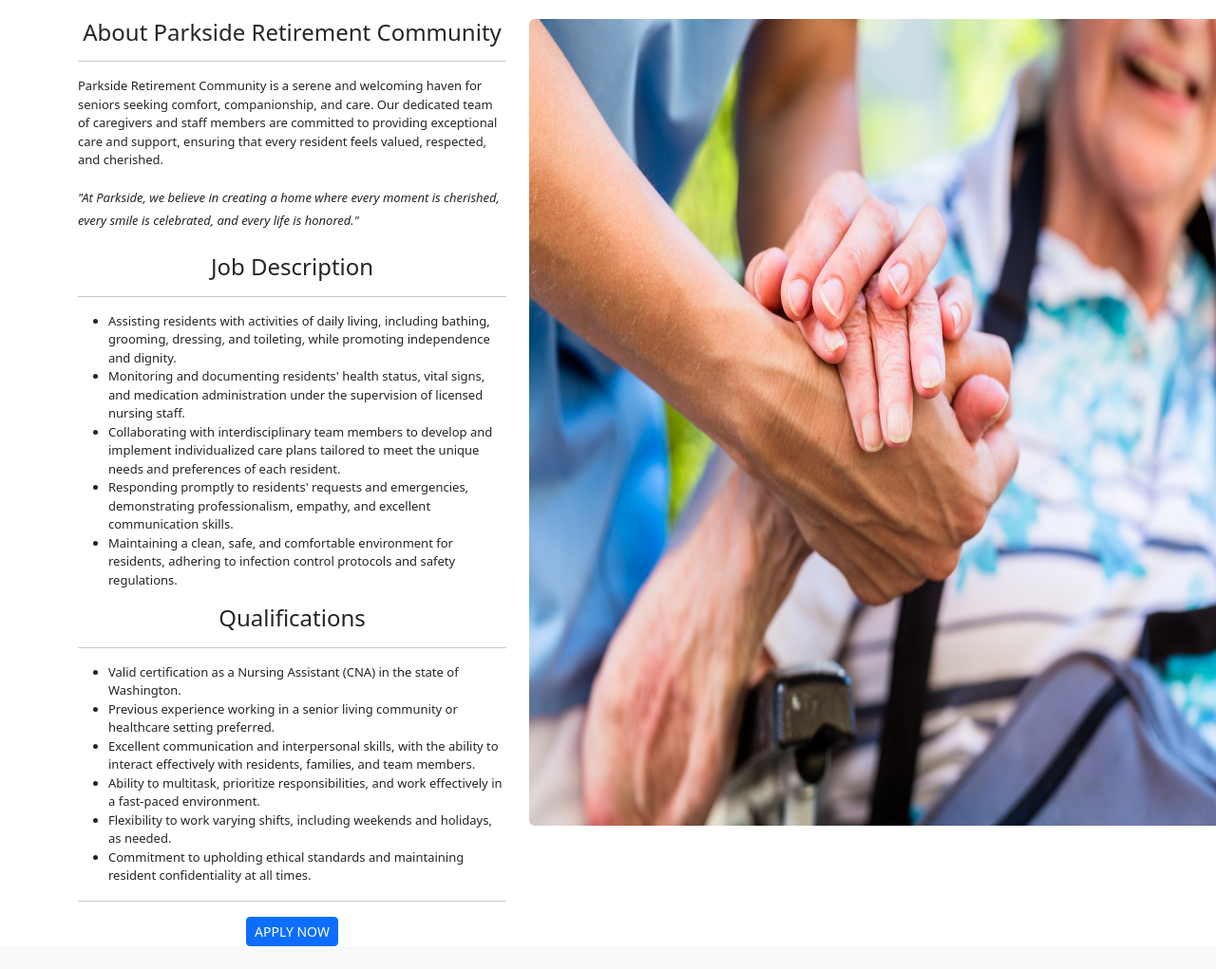
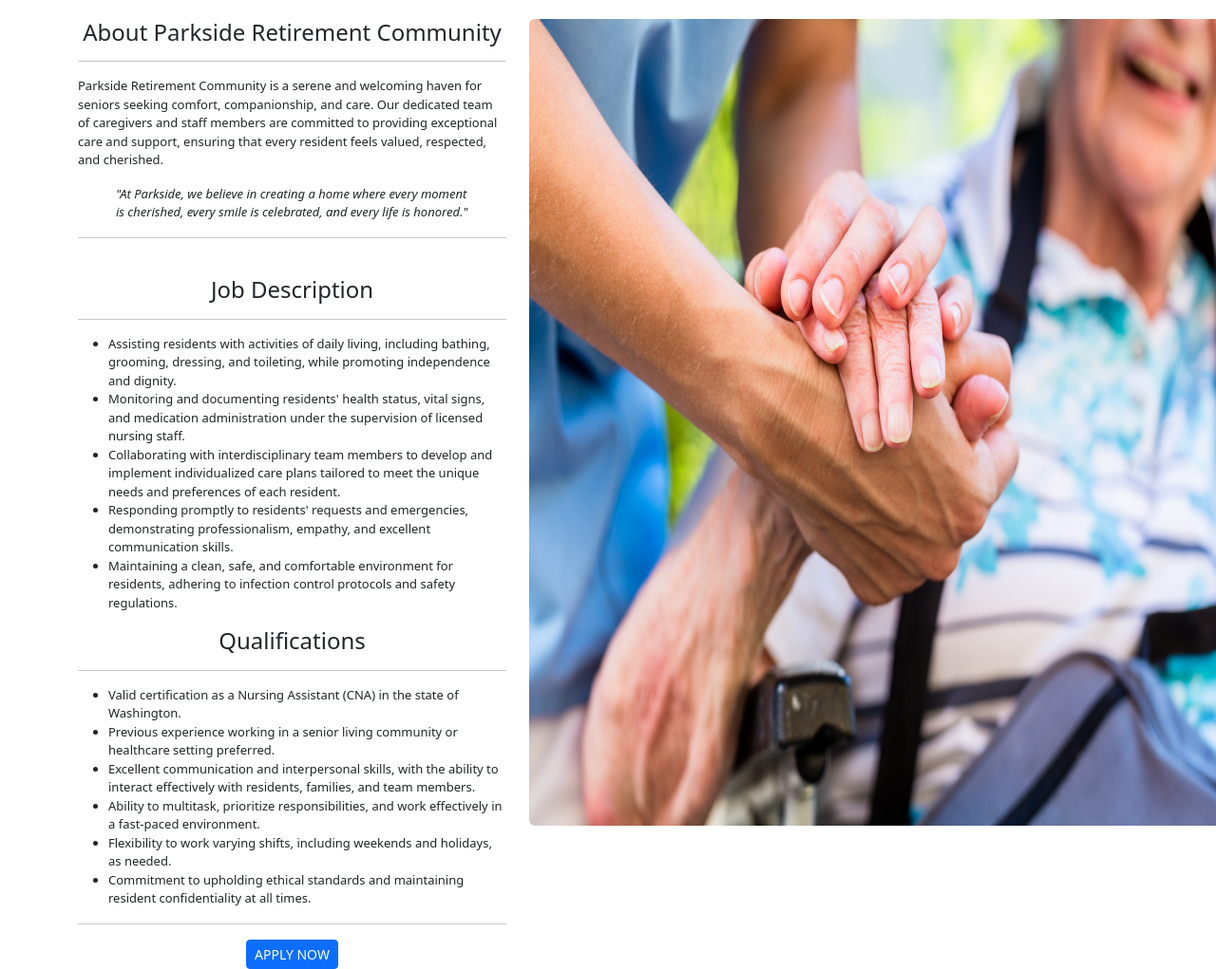
Before and after one commit to RaiuXL/application, a PHP site: page /views/home.html in a window 1280 px wide; the page is wider, and only the part inside the window is pictured. Shown: the part 135-1156 px from the top of that part at 95% size. Before the commit the page ends 1132 px from the top of that part, so only its background shows below. Run offline with PHP 8.4, Linux system fonts and the light colour scheme.

Commit message:
Updated Home Page, added comments ontop of php and html files

```diff
--- a/styles/styles.css
+++ b/styles/styles.css
@@ -1,12 +1,9 @@
-/*Located in Nav*/
 .companyPosition{
     font-size: 18px;
 }
 .positionInfo{
     font-size: 13px;
 }
-
-
 img {
     border-radius: 6px;
 }
@@ -23,5 +20,11 @@ img {
     font-size: 13px;
 }
 .jobListingText .button-container {
-    text-align: center; /* Center align the content */
+    text-align: center;
 }
+.jobListingText em {
+    font-style: italic;
+    margin-left: 40px;
+    margin-right: 40px;
+    display: block;
+}
--- a/views/home.html
+++ b/views/home.html
@@ -1,3 +1,8 @@
+<!--
+   Author: Nathan Tapia-Ramirez
+   Date: 4/14/23
+   Description: Home page of application website.
+   -->
 <!DOCTYPE html>
 <html lang="en">
 <head>
@@ -33,7 +38,7 @@
                     <p>Parkside Retirement Community is a serene and welcoming haven for seniors seeking comfort, companionship, and care.
                         Our dedicated team of caregivers and staff members are committed to providing exceptional care and support, ensuring that every resident feels valued, respected, and cherished.</p>
                     <em>"At Parkside, we believe in creating a home where every moment is cherished, every smile is celebrated, and every life is honored."</em>
-                    <br>
+                    <hr>
                     <br>
                     <h4>Job Description</h4>
                     <hr>
```
Also changed, not shown: index.php (+5 -2 lines).
